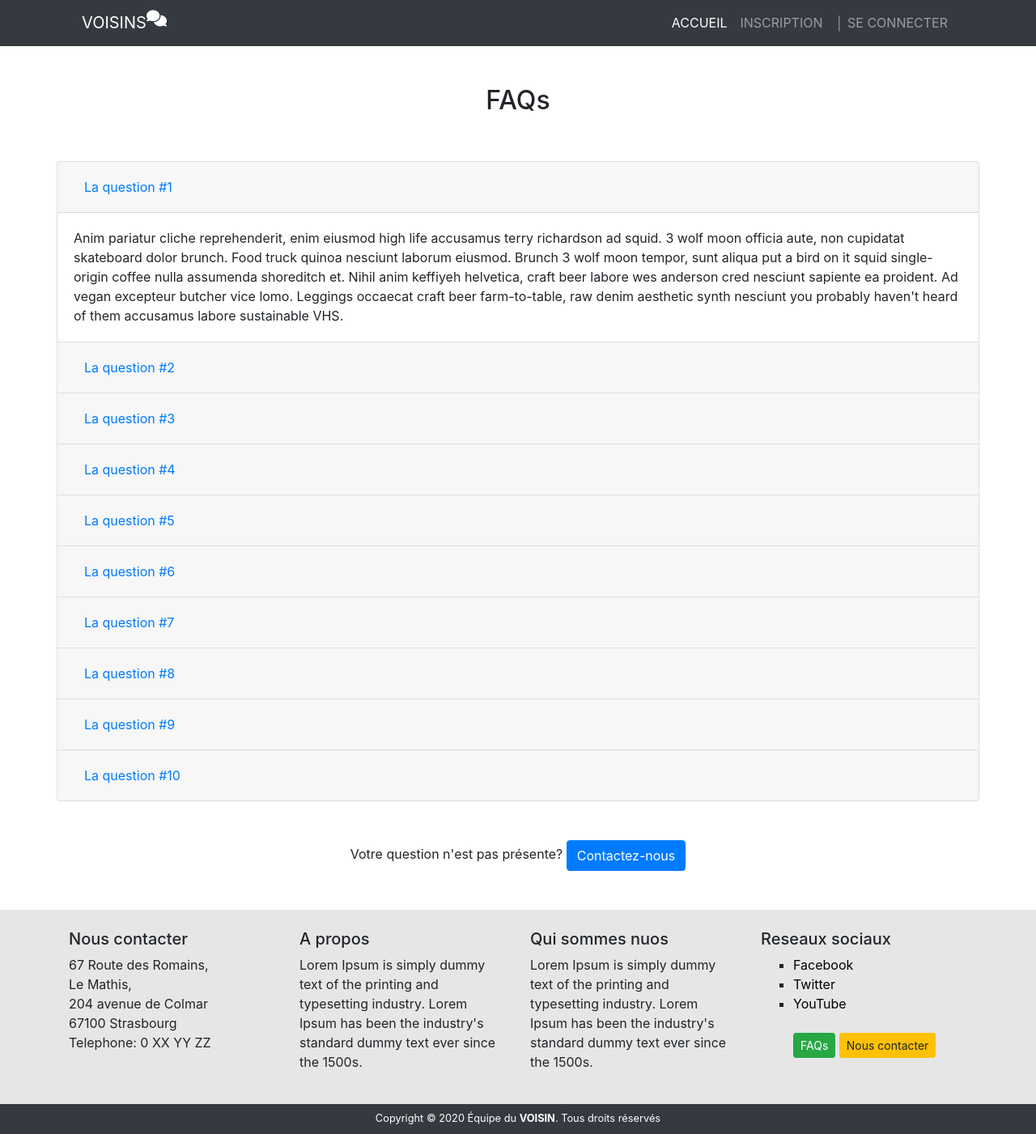
After one commit to WF3Projet-voisins/voisins, a Symfony app: template templates/faqs/index.html.twig in a window 1280 px wide. The commit adds this page. Shown: the whole page at 81% size. Run offline with Twig, Linux system fonts and the light colour scheme; the template is opened without the code that fills it, so the values that code supplies are empty; some libraries are stand-ins or nearby versions.

Commit message:
page Accueil, FAQs, Apropos, Routes and images

```diff
--- a/templates/base.html.twig
+++ b/templates/base.html.twig
@@ -1,13 +1,24 @@
-<!DOCTYPE html>
-<html>
-    <head>
-        <meta charset="UTF-8">
-        <title>{% block title %}Welcome!{% endblock %}</title>
-        {% block stylesheets %}{% endblock %}
-        <link rel="stylesheet" href="https://stackpath.bootstrapcdn.com/bootstrap/4.5.0/css/bootstrap.min.css" integrity="sha384-9aIt2nRpC12Uk9gS9baDl411NQApFmC26EwAOH8WgZl5MYYxFfc+NcPb1dKGj7Sk" crossorigin="anonymous">
-    </head>
-    <body>
+<!doctype html>
+<html lang="fr">
+  <head>
+    <!-- Required meta tags -->
+    <meta charset="utf-8">
+    <meta name="viewport" content="width=device-width, initial-scale=1, shrink-to-fit=no">
+    <title>{% block title %} Voisins {% endblock %}</title>
+
+    <link rel="icon" type="image/png" sizes="16x16" href="img/favicon-16x16.png">
+    <!-- Bootstrap CSS -->
+    <link rel="stylesheet" href="https://stackpath.bootstrapcdn.com/bootstrap/4.5.0/css/bootstrap.min.css" integrity="sha384-9aIt2nRpC12Uk9gS9baDl411NQApFmC26EwAOH8WgZl5MYYxFfc+NcPb1dKGj7Sk" crossorigin="anonymous">
+    <script src="https://kit.fontawesome.com/a5554aaee0.js" crossorigin="anonymous"></script>
+
+  </head>
+  <body>
+
+        {% include 'composants/navbarAccueil.html.twig' %}
+
         {% block body %}{% endblock %}
-        {% block javascripts %}{% endblock %}
+
+        {% include 'composants/footer.html.twig' %}
+
     </body>
 </html>
--- /dev/null
+++ b/templates/composants/footer.html.twig
@@ -0,0 +1,50 @@
+<div class="container-fluid text-black" style="background-color: #e6e6e6;">
+    <div class="container my-0 py-4">
+        <div class="row d-flex flex-row justify-content-between align-items-start">
+            <div class="col-3">
+                <h5>Nous contacter</h5>
+                <p>
+                    67 Route des Romains, <br>
+                    Le Mathis,<br>
+                    204 avenue de Colmar <br>
+                    67100 Strasbourg <br>
+                    Telephone: 0 XX YY ZZ
+                </p>
+            </div>
+            <div class="col-3">
+                <h5>A propos</h5>
+                <p>Lorem Ipsum is simply dummy text of the printing and typesetting industry. Lorem Ipsum has been the industry's standard dummy text ever since the 1500s.</p>
+            </div>
+            <div class="col-3">
+                <h5>Qui sommes nuos</h5>
+                <p>Lorem Ipsum is simply dummy text of the printing and typesetting industry. Lorem Ipsum has been the industry's standard dummy text ever since the 1500s.</p>
+            </div>
+            <div class="col-3">
+                <h5>Reseaux sociaux</h5>
+                <ul style="list-style-type: square;">
+                    <li><a href="/" style="text-decoration: none; color: #000;">Facebook</a></li>
+                    <li><a href="/" style="text-decoration: none; color: #000;">Twitter</a></li>
+                    <li><a href="/" style="text-decoration: none; color: #000;">YouTube</a></li>
+                    <br>
+                    <a href="/faqs" class="btn btn-sm btn-success">FAQs</a>
+                    <a href="/contact" class="btn btn-sm btn-warning">Nous contacter</a>
+                </ul>
+            </div>
+        </div>
+    </div>
+</div>
+
+<footer class="site-footer bg-dark border-bottom border-dark">
+    <div class="container-fluid">
+        <div class="row">
+            <div class="col text-white d-flex flex-row justify-content-center align-items-center py-2">
+                <small>Copyright © 2020 Équipe du <strong>VOISIN</strong>. Tous droits réservés </small>
+            </div>
+        </div>
+    </div>
+</footer>
+<!--end bottom footer-->
+
+<script src="https://code.jquery.com/jquery-3.5.1.slim.min.js" integrity="sha384-DfXdz2htPH0lsSSs5nCTpuj/zy4C+OGpamoFVy38MVBnE+IbbVYUew+OrCXaRkfj" crossorigin="anonymous"></script>
+<script src="https://cdn.jsdelivr.net/npm/popper.js@1.16.0/dist/umd/popper.min.js" integrity="sha384-Q6E9RHvbIyZFJoft+2mJbHaEWldlvI9IOYy5n3zV9zzTtmI3UksdQRVvoxMfooAo" crossorigin="anonymous"></script>
+<script src="https://stackpath.bootstrapcdn.com/bootstrap/4.5.0/js/bootstrap.min.js" integrity="sha384-OgVRvuATP1z7JjHLkuOU7Xw704+h835Lr+6QL9UvYjZE3Ipu6Tp75j7Bh/kR0JKI" crossorigin="anonymous"></script>
--- /dev/null
+++ b/templates/composants/navbarAccueil.html.twig
@@ -0,0 +1,25 @@
+ <!-- Main navigation -->
+<header class="site-header bg-dark border-bottom border-dark">
+    <a href="#content" class="sr-only sr-only-focusable">Skip to content</a>
+    <div class="container">
+        <!-- Navbar -->
+        <nav class="navbar main-nav navbar-expand-lg navbar-dark" aria-label="Main navigation">
+            <a href="/" class="navbar-brand d-inline-flex text-uppercase">Voisins <i class="fas fa-comments"></i></a>
+            <button class="navbar-toggler" type="button" data-toggle="collapse" data-target="#navbarContent" aria-controls="navbarContent" aria-expanded="false" aria-label="Toggle navigation"><span class="navbar-toggler-icon"></span></button>
+            <div class="collapse navbar-collapse text-uppercase" id="navbarContent">
+                <ul class="navbar-nav ml-auto">
+                    <li class="nav-item">
+                        <a href="/" class="nav-link active">Accueil</a>
+                    </li>
+                    <li class="nav-item">
+                        <a href="/inscription" class="nav-link">Inscription</a>
+                    </li>
+                    <li class="nav-item">
+                        <a href="/seconnecter" class="nav-link">│ Se connecter</a>
+                    </li>
+                </ul>
+            </div>
+        </nav>
+    </div>
+</header>
+<!-- end main navigation -->
--- /dev/null
+++ b/templates/faqs/index.html.twig
@@ -0,0 +1,171 @@
+
+{% extends 'base.html.twig' %}
+
+{% block title %}{% endblock %}
+
+{% block body %}
+
+    <div class="container">
+        <div class="row mt-5">
+            <div class="col text-center">
+                <h2>FAQs</h2>
+            </div>
+        </div>
+
+        <div class="row my-5 d-flex flex-row justify-content-center align-items-center">
+
+            <div class="accordion" id="accordionExample">
+                <div class="card">
+                    <div class="card-header" id="headingOne">
+                        <h2 class="mb-0">
+                            <button class="btn btn-link btn-block text-left" type="button" data-toggle="collapse" data-target="#collapseOne" aria-expanded="true" aria-controls="collapseOne">
+                                La question #1
+                            </button>
+                        </h2>
+                    </div>
+
+                    <div id="collapseOne" class="collapse show" aria-labelledby="headingOne" data-parent="#accordionExample">
+                        <div class="card-body">
+                            Anim pariatur cliche reprehenderit, enim eiusmod high life accusamus terry richardson ad squid. 3 wolf moon officia aute, non cupidatat skateboard dolor brunch. Food truck quinoa nesciunt laborum eiusmod. Brunch 3 wolf moon tempor, sunt aliqua put a bird on it squid single-origin coffee nulla assumenda shoreditch et. Nihil anim keffiyeh helvetica, craft beer labore wes anderson cred nesciunt sapiente ea proident. Ad vegan excepteur butcher vice lomo. Leggings occaecat craft beer farm-to-table, raw denim aesthetic synth nesciunt you probably haven't heard of them accusamus labore sustainable VHS.
+                        </div>
+                    </div>
+                </div>
+                <div class="card">
+                    <div class="card-header" id="headingTwo">
+                        <h2 class="mb-0">
+                            <button class="btn btn-link btn-block text-left collapsed" type="button" data-toggle="collapse" data-target="#collapseTwo" aria-expanded="false" aria-controls="collapseTwo">
+                                La question #2
+                            </button>
+                        </h2>
+                    </div>
+                    <div id="collapseTwo" class="collapse" aria-labelledby="headingTwo" data-parent="#accordionExample">
+                        <div class="card-body">
+                            Anim pariatur cliche reprehenderit, enim eiusmod high life accusamus terry richardson ad squid. 3 wolf moon officia aute, non cupidatat skateboard dolor brunch. Food truck quinoa nesciunt laborum eiusmod. Brunch 3 wolf moon tempor, sunt aliqua put a bird on it squid single-origin coffee nulla assumenda shoreditch et. Nihil anim keffiyeh helvetica, craft beer labore wes anderson cred nesciunt sapiente ea proident. Ad vegan excepteur butcher vice lomo. Leggings occaecat craft beer farm-to-table, raw denim aesthetic synth nesciunt you probably haven't heard of them accusamus labore sustainable VHS.
+                        </div>
+                    </div>
+                </div>
+                <div class="card">
+                    <div class="card-header" id="headingThree">
+                        <h2 class="mb-0">
+                            <button class="btn btn-link btn-block text-left collapsed" type="button" data-toggle="collapse" data-target="#collapseThree" aria-expanded="false" aria-controls="collapseThree">
+                                La question #3
+                            </button>
+                        </h2>
+                    </div>
+                    <div id="collapseThree" class="collapse" aria-labelledby="headingThree" data-parent="#accordionExample">
+                        <div class="card-body">
+                            Anim pariatur cliche reprehenderit, enim eiusmod high life accusamus terry richardson ad squid. 3 wolf moon officia aute, non cupidatat skateboard dolor brunch. Food truck quinoa nesciunt laborum eiusmod. Brunch 3 wolf moon tempor, sunt aliqua put a bird on it squid single-origin coffee nulla assumenda shoreditch et. Nihil anim keffiyeh helvetica, craft beer labore wes anderson cred nesciunt sapiente ea proident. Ad vegan excepteur butcher vice lomo. Leggings occaecat craft beer farm-to-table, raw denim aesthetic synth nesciunt you probably haven't heard of them accusamus labore sustainable VHS.
+                        </div>
+                    </div>
+                </div>
+                <div class="card">
+                    <div class="card-header" id="headingFour">
+                        <h2 class="mb-0">
+                            <button class="btn btn-link btn-block text-left collapsed" type="button" data-toggle="collapse" data-target="#collapseFour" aria-expanded="false" aria-controls="collapseFour">
+                                La question #4
+                            </button>
+                        </h2>
+                    </div>
+                    <div id="collapseFour" class="collapse" aria-labelledby="headingFour" data-parent="#accordionExample">
+                        <div class="card-body">
+                            Anim pariatur cliche reprehenderit, enim eiusmod high life accusamus terry richardson ad squid. 3 wolf moon officia aute, non cupidatat skateboard dolor brunch. Food truck quinoa nesciunt laborum eiusmod. Brunch 3 wolf moon tempor, sunt aliqua put a bird on it squid single-origin coffee nulla assumenda shoreditch et. Nihil anim keffiyeh helvetica, craft beer labore wes anderson cred nesciunt sapiente ea proident. Ad vegan excepteur butcher vice lomo. Leggings occaecat craft beer farm-to-table, raw denim aesthetic synth nesciunt you probably haven't heard of them accusamus labore sustainable VHS.
+                        </div>
+                    </div>
+                </div>
+                <div class="card">
+                    <div class="card-header" id="headingFive">
+                        <h2 class="mb-0">
+                            <button class="btn btn-link btn-block text-left collapsed" type="button" data-toggle="collapse" data-target="#collapseFive" aria-expanded="false" aria-controls="collapseFive">
+                                La question #5
+                            </button>
+                        </h2>
+                    </div>
+                    <div id="collapseFive" class="collapse" aria-labelledby="headingFive" data-parent="#accordionExample">
+                        <div class="card-body">
+                            Anim pariatur cliche reprehenderit, enim eiusmod high life accusamus terry richardson ad squid. 3 wolf moon officia aute, non cupidatat skateboard dolor brunch. Food truck quinoa nesciunt laborum eiusmod. Brunch 3 wolf moon tempor, sunt aliqua put a bird on it squid single-origin coffee nulla assumenda shoreditch et. Nihil anim keffiyeh helvetica, craft beer labore wes anderson cred nesciunt sapiente ea proident. Ad vegan excepteur butcher vice lomo. Leggings occaecat craft beer farm-to-table, raw denim aesthetic synth nesciunt you probably haven't heard of them accusamus labore sustainable VHS.
+                        </div>
+                    </div>
+                </div>
+                <div class="card">
+                    <div class="card-header" id="headingSix">
+                        <h2 class="mb-0">
+                            <button class="btn btn-link btn-block text-left collapsed" type="button" data-toggle="collapse" data-target="#collapseSix" aria-expanded="false" aria-controls="collapseSix">
+                                La question #6
+                            </button>
+                        </h2>
+                    </div>
+                    <div id="collapseSix" class="collapse" aria-labelledby="headingSix" data-parent="#accordionExample">
+                        <div class="card-body">
+                            Anim pariatur cliche reprehenderit, enim eiusmod high life accusamus terry richardson ad squid. 3 wolf moon officia aute, non cupidatat skateboard dolor brunch. Food truck quinoa nesciunt laborum eiusmod. Brunch 3 wolf moon tempor, sunt aliqua put a bird on it squid single-origin coffee nulla assumenda shoreditch et. Nihil anim keffiyeh helvetica, craft beer labore wes anderson cred nesciunt sapiente ea proident. Ad vegan excepteur butcher vice lomo. Leggings occaecat craft beer farm-to-table, raw denim aesthetic synth nesciunt you probably haven't heard of them accusamus labore sustainable VHS.
+                        </div>
+                    </div>
+                </div>
+                <div class="card">
+                    <div class="card-header" id="headingSeven">
+                        <h2 class="mb-0">
+                            <button class="btn btn-link btn-block text-left collapsed" type="button" data-toggle="collapse" data-target="#collapseSeven" aria-expanded="false" aria-controls="collapseSeven">
+                                La question #7
+                            </button>
+                        </h2>
+                    </div>
+                    <div id="collapseSeven" class="collapse" aria-labelledby="headingSeven" data-parent="#accordionExample">
+                        <div class="card-body">
+                            Anim pariatur cliche reprehenderit, enim eiusmod high life accusamus terry richardson ad squid. 3 wolf moon officia aute, non cupidatat skateboard dolor brunch. Food truck quinoa nesciunt laborum eiusmod. Brunch 3 wolf moon tempor, sunt aliqua put a bird on it squid single-origin coffee nulla assumenda shoreditch et. Nihil anim keffiyeh helvetica, craft beer labore wes anderson cred nesciunt sapiente ea proident. Ad vegan excepteur butcher vice lomo. Leggings occaecat craft beer farm-to-table, raw denim aesthetic synth nesciunt you probably haven't heard of them accusamus labore sustainable VHS.
+                        </div>
+                    </div>
+                </div>
+                <div class="card">
+                    <div class="card-header" id="headingEight">
+                        <h2 class="mb-0">
+                            <button class="btn btn-link btn-block text-left collapsed" type="button" data-toggle="collapse" data-target="#collapseEight" aria-expanded="false" aria-controls="collapseEight">
+                                La question #8
+                            </button>
+                        </h2>
+                    </div>
+                    <div id="collapseEight" class="collapse" aria-labelledby="headingEight" data-parent="#accordionExample">
+                        <div class="card-body">
+                            Anim pariatur cliche reprehenderit, enim eiusmod high life accusamus terry richardson ad squid. 3 wolf moon officia aute, non cupidatat skateboard dolor brunch. Food truck quinoa nesciunt laborum eiusmod. Brunch 3 wolf moon tempor, sunt aliqua put a bird on it squid single-origin coffee nulla assumenda shoreditch et. Nihil anim keffiyeh helvetica, craft beer labore wes anderson cred nesciunt sapiente ea proident. Ad vegan excepteur butcher vice lomo. Leggings occaecat craft beer farm-to-table, raw denim aesthetic synth nesciunt you probably haven't heard of them accusamus labore sustainable VHS.
+                        </div>
+                    </div>
+                </div>
+                <div class="card">
+                    <div class="card-header" id="headingNine">
+                        <h2 class="mb-0">
+                            <button class="btn btn-link btn-block text-left collapsed" type="button" data-toggle="collapse" data-target="#collapseNine" aria-expanded="false" aria-controls="collapseNine">
+                                La question #9
+                            </button>
+                        </h2>
+                    </div>
+                    <div id="collapseNine" class="collapse" aria-labelledby="headingNine" data-parent="#accordionExample">
+                        <div class="card-body">
+                            Anim pariatur cliche reprehenderit, enim eiusmod high life accusamus terry richardson ad squid. 3 wolf moon officia aute, non cupidatat skateboard dolor brunch. Food truck quinoa nesciunt laborum eiusmod. Brunch 3 wolf moon tempor, sunt aliqua put a bird on it squid single-origin coffee nulla assumenda shoreditch et. Nihil anim keffiyeh helvetica, craft beer labore wes anderson cred nesciunt sapiente ea proident. Ad vegan excepteur butcher vice lomo. Leggings occaecat craft beer farm-to-table, raw denim aesthetic synth nesciunt you probably haven't heard of them accusamus labore sustainable VHS.
+                        </div>
+                    </div>
+                </div>
+                <div class="card">
+                    <div class="card-header" id="headingTen">
+                        <h2 class="mb-0">
+                            <button class="btn btn-link btn-block text-left collapsed" type="button" data-toggle="collapse" data-target="#collapseTen" aria-expanded="false" aria-controls="collapseTen">
+                                La question #10
+                            </button>
+                        </h2>
+                    </div>
+                    <div id="collapseTen" class="collapse" aria-labelledby="headingTen" data-parent="#accordionExample">
+                        <div class="card-body">
+                            Anim pariatur cliche reprehenderit, enim eiusmod high life accusamus terry richardson ad squid. 3 wolf moon officia aute, non cupidatat skateboard dolor brunch. Food truck quinoa nesciunt laborum eiusmod. Brunch 3 wolf moon tempor, sunt aliqua put a bird on it squid single-origin coffee nulla assumenda shoreditch et. Nihil anim keffiyeh helvetica, craft beer labore wes anderson cred nesciunt sapiente ea proident. Ad vegan excepteur butcher vice lomo. Leggings occaecat craft beer farm-to-table, raw denim aesthetic synth nesciunt you probably haven't heard of them accusamus labore sustainable VHS.
+                        </div>
+                    </div>
+                </div>
+            </div>
+        </div>
+
+        <!--- Appel à l'action │ link-->
+        <div class="text-center my-5">
+            Votre question n'est pas présente?
+            <a href="/contact" class="btn btn-primary">Contactez-nous</a>
+            <br>
+        </div>
+        <!--- end appel à l'action │ link-->
+    </div>
+
+{% endblock %}
```
Also changed, not shown: config/routes.yaml (+12 -0 lines), src/Controller/AccueilController.php (added, +19 -0 lines), src/Controller/AproposController.php (added, +19 -0 lines), src/Controller/FaqsController.php (added, +19 -0 lines), templates/accueil/index.html.twig (added, +123 -0 lines), templates/apropos/index.html.twig (added, +85 -0 lines), public/img/background_image1.jpg (added), public/img/background_image2.jpg (added), public/img/background_image3.jpg (added), public/img/barbecue.jpg (added), public/img/favicon-16x16.png (added), public/img/fred.jpg (added), public/img/office.jpg (added), public/img/philippe.jpg (added), 2 more files.
